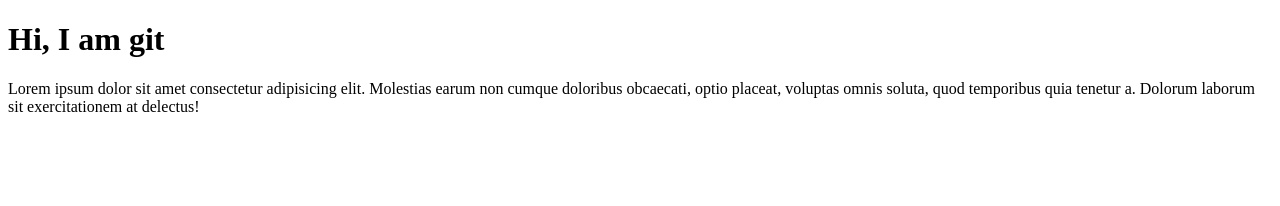
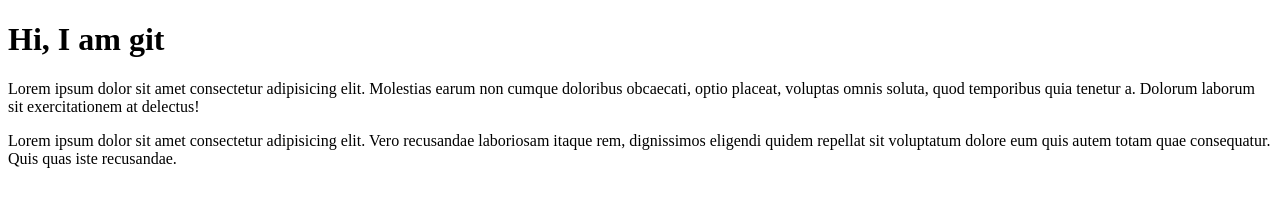
Before and after one commit to phyominpaing/Project, a plain HTML site: page index.html in a window 1280 px wide. Drawn offline with Linux system fonts and the light colour scheme.

Commit message:
style.css added

```diff
--- a/index.html
+++ b/index.html
@@ -10,5 +10,9 @@
     <p>
         Lorem ipsum dolor sit amet consectetur adipisicing elit. Molestias earum non cumque doloribus obcaecati, optio placeat, voluptas omnis soluta, quod temporibus quia tenetur a. Dolorum laborum sit exercitationem at delectus!
     </p>
+
+    <footer>
+        Lorem ipsum dolor sit amet consectetur adipisicing elit. Vero recusandae laboriosam itaque rem, dignissimos eligendi quidem repellat sit voluptatum dolore eum quis autem totam quae consequatur. Quis quas iste recusandae.
+    </footer>
 </body>
 </html>
--- /dev/null
+++ b/style.css
@@ -0,0 +1,3 @@
+footer{
+    background-color: lightblue;
+}
```
